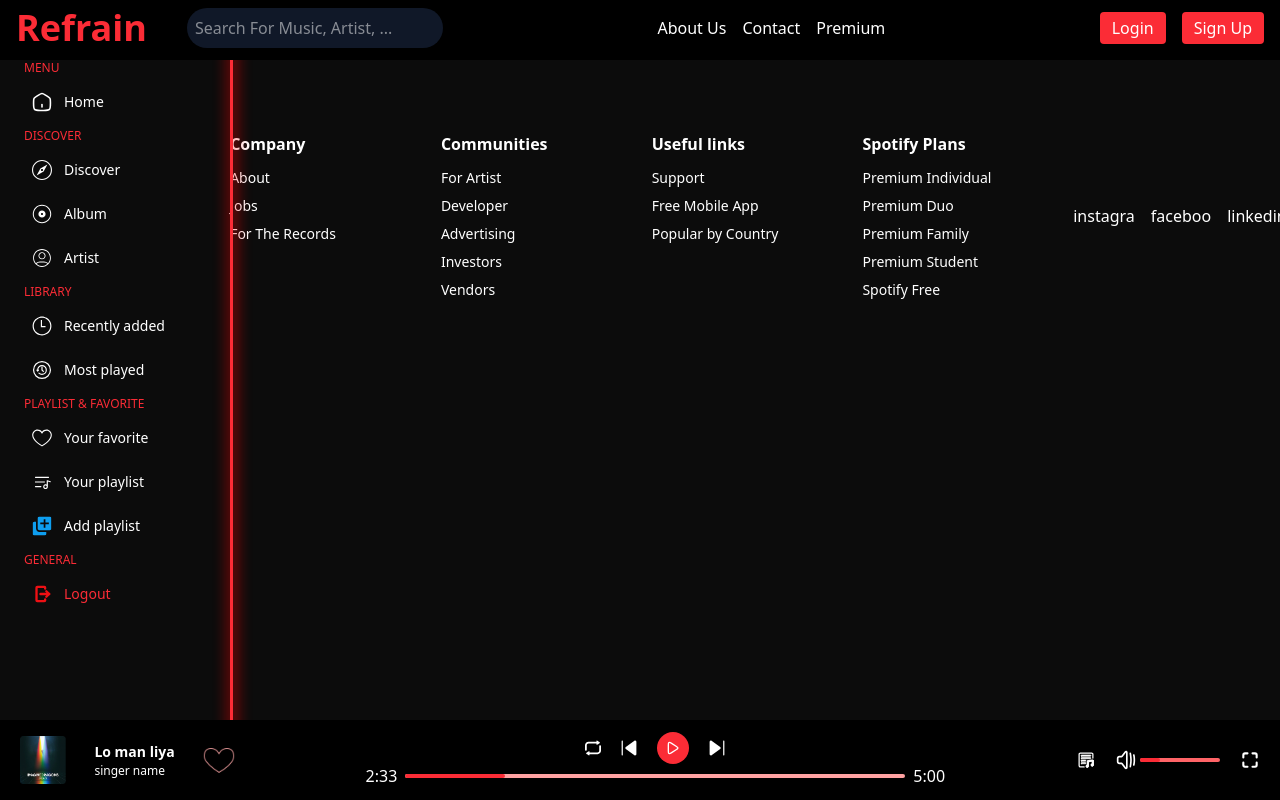
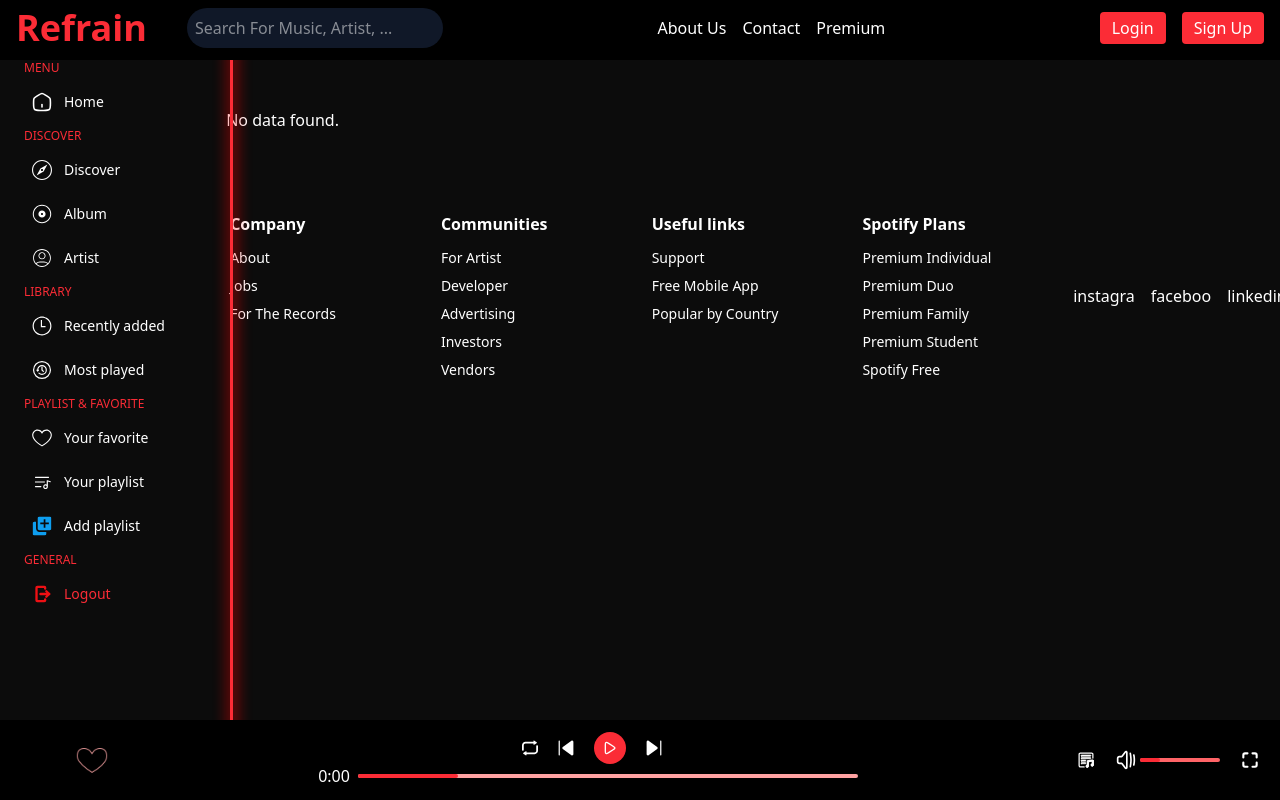
Before and after one commit to Sanjay522/Refrain, a React (Vite) app: page /listdetailpage in a window 1280 px wide. Built offline with nearby package versions, Linux system fonts and the light colour scheme.

Commit message:
started pagination

```diff
--- a/src/component/Context.jsx
+++ b/src/component/Context.jsx
@@ -1,14 +1,20 @@
-import React, { createContext, useContext, useState } from 'react';
-import jsonData from '../component/data.json';
+import { createContext, useContext, useState } from "react";
+import jsonData from "../component/data.json";
 
 const DataContext = createContext();
-export const useData = () => useContext(DataContext);
+
+export const useData = () => useContext(DataContext); // Named export for useData
 
 const DataProvider = ({ children }) => {
-  const [data, setData] = useState(jsonData.songs);
+  const [data, setData] = useState(jsonData.songs || []);
+  const [desktop,setDesktop] = useState(data.slice(0, 5))
+  const [mobile,setMobile] = useState(data.slice(0, 3))
+
+  // const desktop = data.slice(0, 5);
+  // const mobile = data.slice(0, 3);
 
   return (
-    <DataContext.Provider value={{ data, setData }}>
+    <DataContext.Provider value={{ data, setData, desktop,setDesktop, mobile ,setMobile}}>
       {children}
     </DataContext.Provider>
   );
--- a/src/component/Home.jsx
+++ b/src/component/Home.jsx
@@ -12,12 +12,39 @@
 import SectionHeader from "./SectionHeader";
 import { useData } from "./Context";
 import example from "../assets/example.png"
+import { Navigate, useNavigate } from "react-router-dom";
+import ListDetailPage from "./pages/ListDetailPage";
 
 
 const Home = () => {
   const [tracks, setTracks] = useState([]);
-   const {data}= useData()
-   console.log(data)
+  const [windowWidth, setWindowWidth] = useState(window.innerWidth);
+  const navigate  = useNavigate()
+
+   const {data,desktop,mobile,setDesktop,setMobile}= useData()
+   console.log(desktop)
+
+  //  function haldleOnclick() {
+  //   setDesktop(data)
+  //   navigate("/listdetailpage",{state:{data}})
+
+  //  }
+
+
+   useEffect(() => {
+    const handleResize = () => setWindowWidth(window.innerWidth);
+    window.addEventListener('resize', handleResize);
+
+    return () => {
+      window.removeEventListener('resize', handleResize);
+    };
+  }, []);
+
+  //  const desktop = data.slice(0,5)
+  //  const moblie = data.slice(0,3)
+
+
+
 
   //   useEffect(() => {
   //     fetch(`https://api.jamendo.com/v3.0/tracks/?client_id=be30ae2e&format=json&limit=10`)
@@ -41,10 +68,21 @@
         <Hero />
 
         <SectionHeader title="Weekly Top Songs">
-  {data.map((items,index) => (
+          {/* <ListDetailPage title="Weekly Top Songs"> */}
+          {window.innerWidth >=900 ? (desktop && desktop.map((items,index) => (
     <Song key={index} image={example} songname={items.song} artistname={items.artist} />
-  ))}
-      <CircleButton/>
+  ))):(mobile && mobile.map((items,index) => (
+    <Song key={index} image={example} songname={items.song} artistname={items.artist} />
+  ))) }
+
+      <CircleButton  onClick={() => navigate("/listdetailpage", {
+    state: {
+      title: "song",
+      items: desktop,
+      type: "artist"
+    }
+  })} />
+      {/* </ListDetailPage> */}
 
 </SectionHeader>
 
--- a/src/component/Player.jsx
+++ b/src/component/Player.jsx
@@ -14,16 +14,16 @@
 
 
 
-const Player = () => {
+const Player = ({image,songname,artistname,length}) => {
   return (
     <>
     <div className=' sm:h-20 flex h-15 bg-black sm:flex p-3
     justify-between items-center w-full sm:px-5 py-1 '>
       <div className='flex  items-center space-x-7 '>
-        <img src={example} className='sm:h-12 h-15' alt="" />
+        <img src={image} className='sm:h-12 h-15' alt="" />
         <div>
-          <h1 className='text-sm sm:text-lg font-semibold'>Lo man liya</h1>
-          <p className='text-xs sm:text-sm'>singer name</p>
+          <h1 className='text-sm sm:text-lg font-semibold'>{songname}</h1>
+          <p className='text-xs sm:text-sm'>{artistname}</p>
         </div>
         <button><img src={dislike} className='hidden sm:block sm:h-8 sm:w-8' alt="" /></button>
       </div>
@@ -39,11 +39,11 @@
         </div>
 
         <div className='hidden sm:flex justify-between sm:items-center sm:space-x-2'>
-          <p className='sm:block hidden'>2:33</p>
+          <p className='sm:block hidden'>0:00</p>
           <div className=' sm:w-[500px] bg-red-300 sm:h-1 h-1 rounded-full'>
             <p className='h-1 bg-red-500 w-[100px] rounded-full'></p>
           </div>
-          <p className='sm:block hidden'>5:00</p>
+          <p className='sm:block hidden'>{length}</p>
         </div>
       </div>
       <p className='text-red-500 text-5xl sm:hidden'>
--- a/src/component/button/CircleButton.jsx
+++ b/src/component/button/CircleButton.jsx
@@ -1,9 +1,9 @@
 import React from 'react'
 
-const CircleButton = () => {
+const CircleButton = ({onClick}) => {
   return (
     <div className='hidden items-center sm:flex flex-col' >
-        <button className='m-3 bg-[#1f1f1f] text-2xl  text-white h-15 w-15 rounded-full justify-center items-center hover:bg-[#454545] cursor-pointer'>+</button>
+        <button onClick={onClick} className='m-3 bg-[#1f1f1f] text-2xl  text-white h-15 w-15 rounded-full justify-center items-center hover:bg-[#454545] cursor-pointer'>+</button>
         <p>View All</p>
     </div>
   )
--- a/src/component/pages/Favorite.jsx
+++ b/src/component/pages/Favorite.jsx
@@ -1,7 +1,6 @@
 import React from "react";
 import PlayAll from "../button/PlayAll";
 import SongLine from "../SongLine";
-import { NavLink } from "react-router-dom";
 
 const Favorite = () => {
   return (
--- a/src/component/pages/ListDetailPage.jsx
+++ b/src/component/pages/ListDetailPage.jsx
@@ -1,44 +1,42 @@
-import React from 'react'
-import Genres from '../Genres'
-import gener from "../../assets/genre.png"
+import React from 'react';
+import { useLocation } from 'react-router-dom';
+import Song from '../Song';
 
 const ListDetailPage = () => {
+  const location = useLocation();
+  const  item = location.state || {};
+  console.log(item)
+  // console.log("Location state:", location.state);
+
+
+  const renderData = (item, index) => {
+    switch (type) {
+      case "song":
+        return (
+          <Song
+            key={index}
+            image={item.songImage}
+            songname={item.song}
+            artistname={item.artist}
+          />
+        );
+      default:
+        return null;
+    }
+  };
+
   return (
     <div className="max-w-7xl mx-auto p-4">
-      <h1 className="text-2xl font-semibold mb-6">Title</h1>
-
+      <h1 className="text-2xl font-semibold mb-6"></h1>
       <div className="grid [grid-template-columns:repeat(auto-fit,minmax(150px,1fr))] gap-5">
-        <Genres image={gener} gener="sad"/>
-        <Genres image={gener} gener="sad"/>
-        <Genres image={gener} gener="sad"/>
-        <Genres image={gener} gener="sad"/>
-        <Genres image={gener} gener="sad"/>
-        <Genres image={gener} gener="sad"/>
-        <Genres image={gener} gener="sad"/>
-        <Genres image={gener} gener="sad"/>
-        <Genres image={gener} gener="sad"/>
-        <Genres image={gener} gener="sad"/>
-        <Genres image={gener} gener="sad"/>
-        <Genres image={gener} gener="sad"/>
-        <Genres image={gener} gener="sad"/>
-        <Genres image={gener} gener="sad"/>
-
-        <Genres image={gener} gener="sad"/>
-        <Genres image={gener} gener="sad"/>
-        <Genres image={gener} gener="sad"/>
-        <Genres image={gener} gener="sad"/>
-        <Genres image={gener} gener="sad"/>
-        <Genres image={gener} gener="sad"/>
-        <Genres image={gener} gener="sad"/>
-        <Genres image={gener} gener="sad"/>
-        <Genres image={gener} gener="sad"/>
-        <Genres image={gener} gener="sad"/>
-        <Genres image={gener} gener="sad"/>
-
-
+      {item.length > 0 ? (
+          item.map((i, index) => renderData(i, index))
+        ) : (
+          <p>No data found.</p>
+        )}
       </div>
     </div>
-  )
-}
+  );
+};
 
-export default ListDetailPage
+export default ListDetailPage;
--- a/src/router/Router.jsx
+++ b/src/router/Router.jsx
@@ -6,12 +6,18 @@
 import ArtistPage from "../component/pages/ArtistPage";
 import Favorite from "../component/pages/Favorite";
 import DetailPage from "../component/DetailPage";
+import { element } from "prop-types";
+import ListDetailPage from "../component/pages/ListDetailPage";
 
 const AppRoutes = () => {
   const routes = [
     {
       path: "/",
       element: <Home />,
+    },
+    {
+      path:"/listdetailpage",
+      element:<ListDetailPage/>
     },
     {
       path: "/discover",
```
